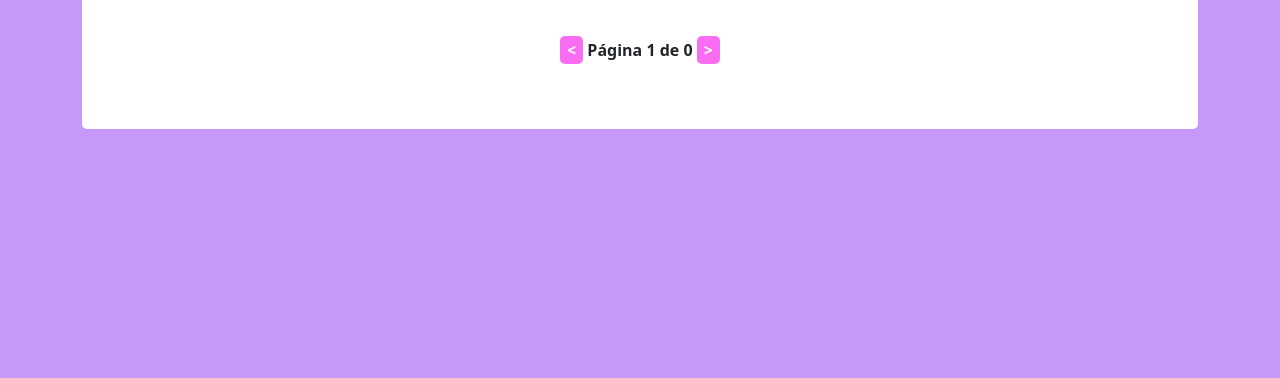
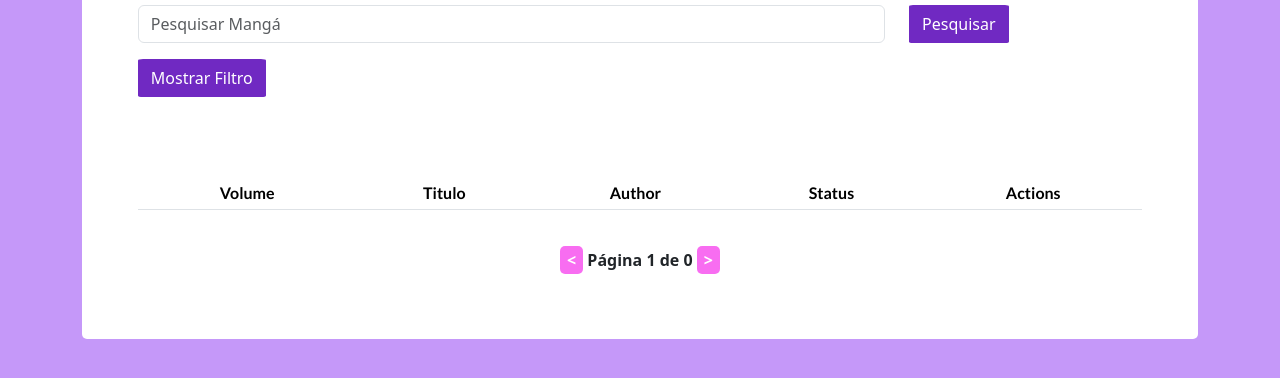
Before and after one commit to laribalera/manga_coll_new, a Python web app: template templates/volumes_page.html in a window 1280 px wide. Shown: the part 316-694 px from the top of the page. Run offline with Jinja, Linux system fonts and the light colour scheme; the template is opened without the code that fills it, so the values that code supplies are empty; some web fonts are replaced.

Commit message:
ta ficando sério

```diff
--- a/static/style.css
+++ b/static/style.css
@@ -18,7 +18,7 @@ body {
     text-align: center;
     font-family: 'Bebas Neue';
     font-style: unset;
-    margin-bottom: 1%;
+    margin-bottom: 2%;
 }
 
 .sub-sub-titulos{
@@ -77,7 +77,7 @@ body {
 }
 
 .update-btn{
-    color:rgba(47, 76, 245, 0.7);
+    color:#8931b5;
     text-decoration: none;
     font-weight: bold;
     border-radius: 5px;
@@ -87,7 +87,7 @@ body {
 }
 
 .delete-btn{
-    color: rgba(245, 47, 47, 0.7);
+    color: rgba(126, 24, 87, 0.7);
     text-decoration: none;
     font-weight: bold;
     border-radius: 5px;
@@ -133,6 +133,18 @@ body {
     border-radius: 5px;
     border: 1px solid transparent;}
 
+.btn-all{
+    background-color: rgb(112, 41, 194);;
+    color: #fff;
+    border-radius: 4%;
+}
+
+.btn-all:hover{
+    background-color: rgb(112, 41, 194);;
+    color: #fff;
+    border-radius: 4%;
+}
+
 .btn-details{
     background-color: rgba(173, 109, 247, 0.7);;
     padding: 7% 10%;
--- a/templates/volumes_page.html
+++ b/templates/volumes_page.html
@@ -14,6 +14,7 @@
         integrity="sha384-YvpcrYf0tY3lHB60NNkmXc5s9fDVZLESaAA55NDzOxhy9GkcIdslK1eN7N6jIeHz"
         crossorigin="anonymous"></script>
     <link href="static/style.css" rel="stylesheet">
+    <link rel="stylesheet" href="https://fonts.googleapis.com/css2?family=Material+Symbols+Outlined:opsz,wght,FILL,GRAD@24,400,0,0" />
 </head>
 <body>
     <nav class="navbar bg-body-tertiary">
@@ -34,7 +35,55 @@
       <div class="container">
         <div class="div-style">
             <h3 class="sub-titulos">Volumes</h3>
-            <table class="table table-hover table-sm table-resumo" id="table-vol">
+
+            <div class="mt-5">
+                <div class="row">
+                <div class="col">
+                    <form class="row mb-3 ">
+                    <div class="col-9">
+                        <input type="text" class="form-control mb-3" id="pesquisarManga" name="pesquisar" placeholder="Pesquisar Mangá">
+                    </div>
+                    <div class="col">
+                        <button type="submit" class="btn btn-all mb-3">Pesquisar</button>
+                    </div>
+                    <div class="col-auto">
+                        <button class="btn btn-all mb-3" type="button" data-bs-toggle="collapse" data-bs-target="#collapseFiltros" aria-expanded="false" aria-controls="collapseFiltros">
+                        Mostrar Filtro
+                        </button>
+                    </div>
+                    </form>
+                </div>
+                </div>
+
+                <div class="row">
+                <div class="col">
+                    <div class="collapse" id="collapseFiltros">
+                    <div class="card card-body">
+                        <form>
+                        <div class="mb-3">
+                            <label for="autor" class="form-label">Autor:</label>
+                            <select class="form-select mb-2" id="autor" name="autor">
+                            <option value="autor1">Autor 1</option>
+                            <option value="autor2">Autor 2</option>
+                            <option value="autor3">Autor 3</option>
+                            </select>
+                        </div>
+                        <div class="mb-3">
+                            <label for="status" class="form-label">Status:</label>
+                            <select class="form-select mb-2" id="status" name="status">
+                            <option value="ok-status">OK</option>
+                            <option value="comprado-status">COMPRADO</option>
+                            <option value="faltando-status">FALTANDO</option>
+                            </select>
+                        </div>
+                        </form>
+                    </div>
+                    </div>
+                </div>
+                </div>
+            </div>
+
+            <table class="table table-hover table-sm table-resumo mt-5" id="table-vol">
                 <thead>
                     <tr>
                         <th scope="col">Volume</th>
@@ -53,8 +102,8 @@
                         <td>{{ entry.author }}</td>
                         <td>{{ entry.status }}</td>
                         <td>
-                            <a class="update-btn" href="">Atualizar</a>
-                            <a class="delete-btn" href="">Deletar</a>
+                            <a class="update-btn" href=""><span class="material-symbols-outlined">edit</span></a>
+                            <a class="delete-btn" href=""><span class="material-symbols-outlined">delete</span></a>
                         </td>
                     </tr>
                     {% endfor %}
```
Also changed, not shown: app.py (+8 -0 lines), templates/new_index.html (+81 -15 lines).
